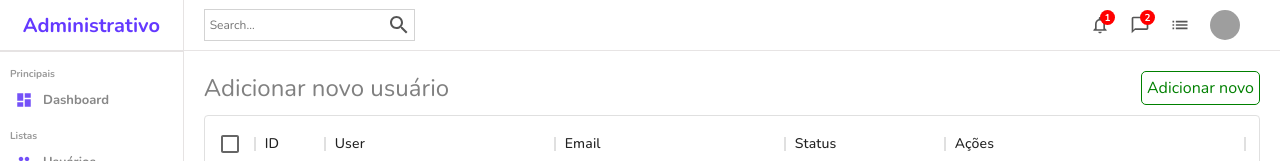
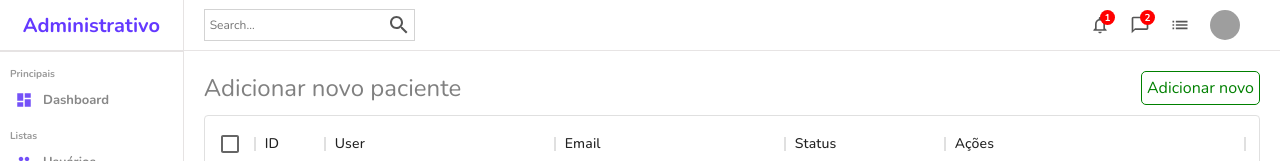
Before and after one commit to FSantosx/clinic-node, a React (Create React App) app in the folder app/ui/: page /patients in a window 1280 px wide. Shown: the top 161 px of the page. Built offline with nearby package versions, Linux system fonts and the light colour scheme; grey boxes are pictures that could not be loaded.

Commit message:
datatable dinamico configurado

```diff
--- a/app/ui/src/components/datatable/Datatable.jsx
+++ b/app/ui/src/components/datatable/Datatable.jsx
@@ -3,13 +3,28 @@ import { DataGrid } from '@mui/x-data-grid';
 import { userCol, userRows } from '../../databasesource';
 import { Link } from 'react-router-dom';
 
-export const Datatable = () => {
+export const Datatable = ({ title }) => {
+
+    var str;
+    console.log(title)
+    switch (title) {
+        case "users":
+            str = "usuário"
+            break;
+        case "patients":
+            str = "paciente"
+            break;
+        default:
+            break;
+    }
+    console.log(str)
+
     const actionCollum = [
         {
             field: "ações", headerName: "Ações", width: "300", renderCell: () => {
                 return (
                     <div className='cellAction'>
-                        <Link to="/users/test" style={{ textDecoration: "none" }}>
+                        <Link to={`/${title}/test`} style={{ textDecoration: "none" }}>
                             <div className='viewButton'>Visualizar</div>
                         </Link>
                         <div className='deleteButton'>Deletar</div>
@@ -22,8 +37,8 @@ export const Datatable = () => {
     return (
         <div className='datatable'>
             <div className="datatableTitle">
-                Adicionar novo usuário
-                <Link to="/users/new" style={{textDecoration:"none"}} className="link">
+                Adicionar novo {str}
+                <Link to={`/${title}/new`} style={{ textDecoration: "none" }} className="link">
                     Adicionar novo
                 </Link>
             </div>
--- a/app/ui/src/formSource.js
+++ b/app/ui/src/formSource.js
@@ -9,11 +9,11 @@ export const userInputs = [
 ]
 
 export const patientInputs = [
-    { id: 1, label: "Usuário", type: "text", placeholder: "jon_snow" },
-    { id: 2, label: "Nome", type: "text", placeholder: "Jon Snow" },
-    { id: 3, label: "Email", type: "mail", placeholder: "jonsnow@westeros.com" },
-    { id: 4, label: "Telefone", type: "text", placeholder: "+55 (25) 9999-9999" },
-    { id: 5, label: "Senha", type: "password" },
-    { id: 6, label: "Endereço", type: "text", placeholder: "Muralha, portão 2" },
-    { id: 6, label: "País", type: "text", placeholder: "Westeros" },
+    { id: 1, label: "Nome", type: "text", placeholder: "Jaime Lanister" },
+    { id: 2, label: "Email", type: "mail", placeholder: "jaimelanister@westeros.com" },
+    { id: 3, label: "Telefone", type: "text", placeholder: "+55 (25) 9999-9999" },
+    { id: 4, label: "CPF", type: "text", placeholder: "999.999.999-99" },
+    { id: 5, label: "idade", type: "text", placeholder:"25" },
+    { id: 6, label: "Endereço", type: "text", placeholder: "King Landing" },
+    { id: 7, label: "País", type: "text", placeholder: "Westeros" },
 ]
--- a/app/ui/src/index.js
+++ b/app/ui/src/index.js
@@ -21,12 +21,12 @@ root.render(
                     <Route index element={<Home />} />
                     <Route path='login' element={<Login />} />
                     <Route path='users'>
-                        <Route index element={<List />} />
+                        <Route index element={<List title="users" />} />
                         <Route path=':id' element={<Single />} />
                         <Route path='new' element={<New inputs={userInputs} title="Adicionar novo usuário" />} />
                     </Route>
                     <Route path='patients'>
-                        <Route index element={<List />} />
+                        <Route index element={<List title="patients"/>} />
                         <Route path=':id' element={<Single />} />
                         <Route path='new' element={<New inputs={patientInputs} title="Adicionar novo Paciente" />} />
                     </Route>
--- a/app/ui/src/pages/list/List.jsx
+++ b/app/ui/src/pages/list/List.jsx
@@ -3,13 +3,13 @@ import { Sidebar } from "../../components/sidebar/Sidebar"
 import { Navbar } from "../../components/navbar/Navbar"
 import { Datatable } from "../../components/datatable/Datatable"
 
-export const List = () => {
+export const List = ({title}) => {
     return (
         <div className='list'>
             <Sidebar />
             <div className="listContainer">
                 <Navbar />
-                <Datatable/>
+                <Datatable title={title}/>
             </div>
         </div>
     )
```
